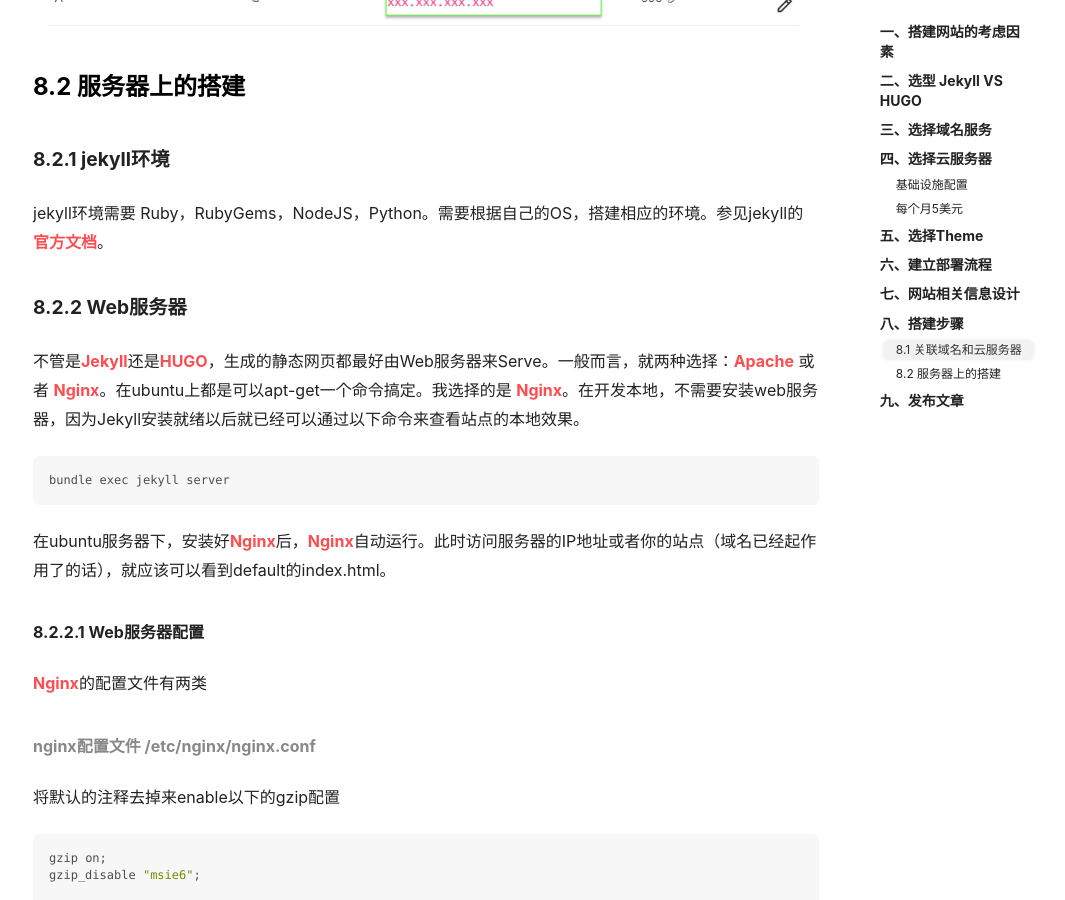
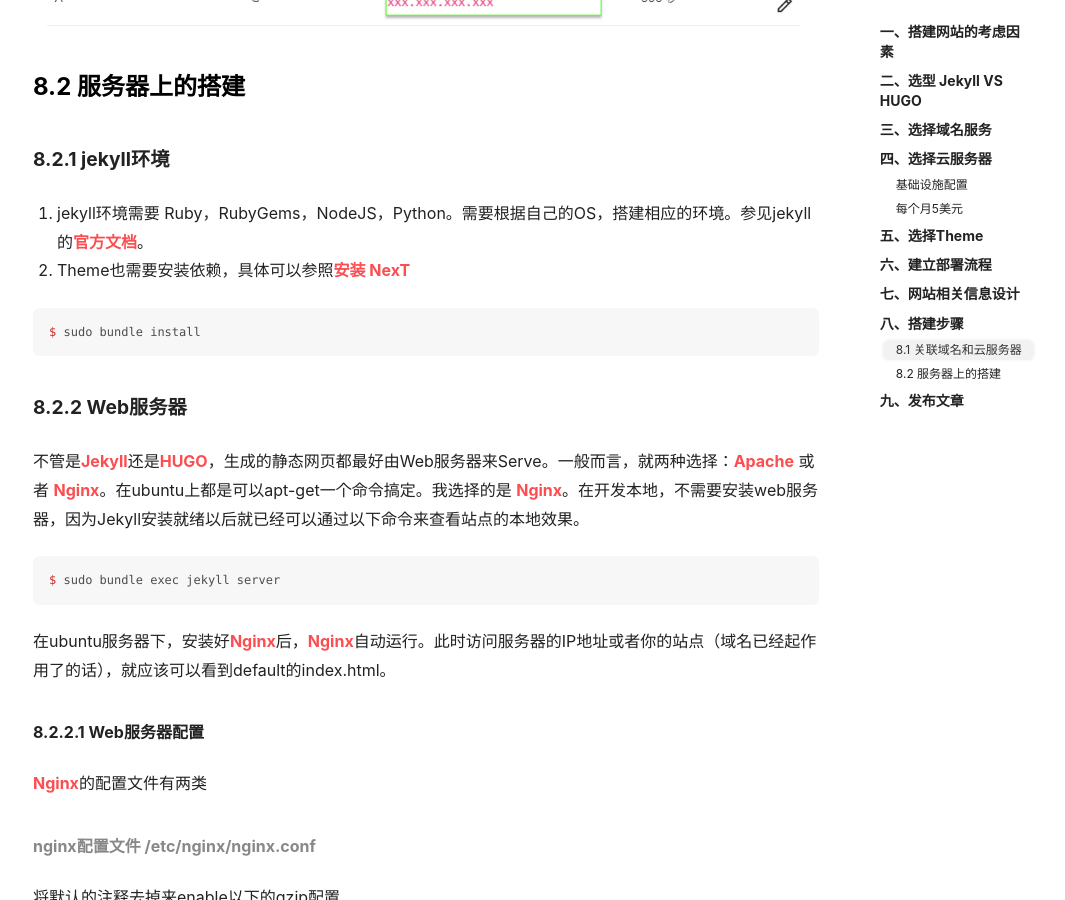
Before and after one commit to wjmmx/wjmmx.github.io, a Jekyll site: the page built from _posts/2020-03-22-SetupBlogger.md, in a window 1280 px wide and 900 px high, scrolled down 2197 px. Shown: the whole window, without its empty margins (104-1169 px from the left). Built offline with Jekyll 4.4.1, drawn with Linux system fonts in a browser that asks for light colours; nearby versions of some CDN libraries; comment, search, counter and statistics services are not loaded.

Commit message:
add the configuration of theme installation

````diff
--- a/_posts/2020-03-22-SetupBlogger.md
+++ b/_posts/2020-03-22-SetupBlogger.md
@@ -63,14 +63,19 @@
 
 #### 8.2.1 jekyll环境
 
-jekyll环境需要 Ruby，RubyGems，NodeJS，Python。需要根据自己的OS，搭建相应的环境。参见jekyll的[官方文档](http://jekyllcn.com/docs/installation/)。
+1. jekyll环境需要 Ruby，RubyGems，NodeJS，Python。需要根据自己的OS，搭建相应的环境。参见jekyll的[官方文档](http://jekyllcn.com/docs/installation/)。
+1. Theme也需要安装依赖，具体可以参照[安装 NexT](http://theme-next.simpleyyt.com/getting-started.html)
+
+```shell
+$ sudo bundle install
+```
 
 #### 8.2.2 Web服务器
 
 不管是[Jekyll](https://jekyllrb.com)还是[HUGO](https://gohugo.io)，生成的静态网页都最好由Web服务器来Serve。一般而言，就两种选择：[Apache](https://httpd.apache.org/) 或者 [Nginx](https://nginx.org/en/)。在ubuntu上都是可以apt-get一个命令搞定。我选择的是 [Nginx](https://nginx.org/en/)。在开发本地，不需要安装web服务器，因为Jekyll安装就绪以后就已经可以通过以下命令来查看站点的本地效果。
 
 ```shell
-bundle exec jekyll server
+$ sudo bundle exec jekyll server
 ```
 
 在ubuntu服务器下，安装好[Nginx](https://nginx.org/en/)后，[Nginx](https://nginx.org/en/)自动运行。此时访问服务器的IP地址或者你的站点（域名已经起作用了的话），就应该可以看到default的index.html。
````
